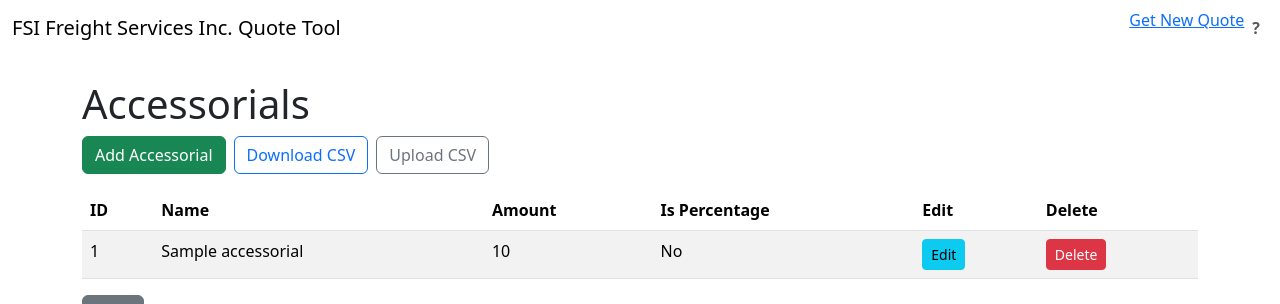
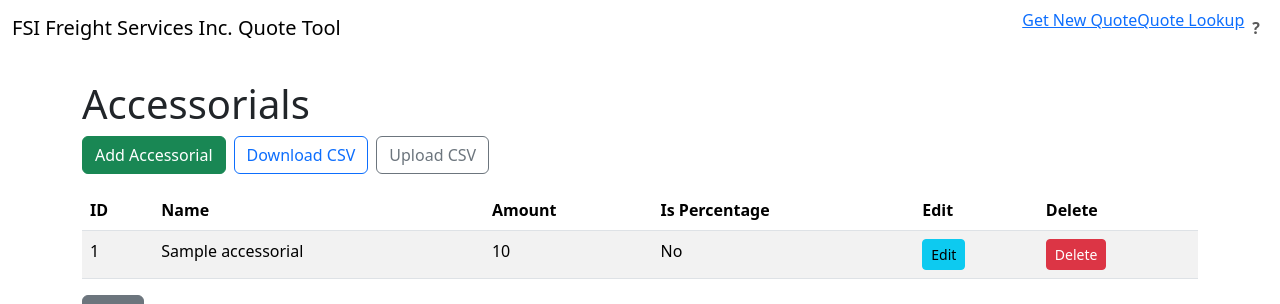
Before and after one commit to kdnye/QUOTES, a Python web app: template templates/admin_accessorials.html in a window 1280 px wide. Shown: the top 304 px of the page. Run offline with Jinja, Linux system fonts and the light colour scheme; the template is opened without the code that fills it: most values are stand-ins (such as "Sample title", 1, 10 or a date in 2020).

Commit message:
Add Quote Lookup link to navigation menu

```diff
--- a/templates/base.html
+++ b/templates/base.html
@@ -39,6 +39,9 @@
               <a class="fsi-brand__lockup" aria-hidden="true" href="/quotes/new">Get New Quote</a>
             </li>
             <li class="nav-item">
+              <a class="fsi-brand__lockup" aria-hidden="true" href="{{ url_for('quotes.lookup_quote') }}">Quote Lookup</a>
+            </li>
+            <li class="nav-item">
               <a
                 class="nav-link fsi-nav-link fsi-nav-link--icon d-flex align-items-center justify-content-center"
                 href="{{ url_for('help.help_index') }}"
@@ -64,9 +67,6 @@
               <a class="nav-link fsi-nav-link" href="{{ url_for('admin_quotes.quotes_html') }}">Quotes</a>
             </li>
             {% endif %}
-            <li class="nav-item">
-              <a class="nav-link fsi-nav-link" href="{{ url_for('quotes.lookup_quote') }}">Quote Lookup</a>
-            </li>
             <li class="nav-item dropdown">
               <a
                 class="nav-link fsi-nav-link dropdown-toggle d-flex align-items-center gap-2"
```
